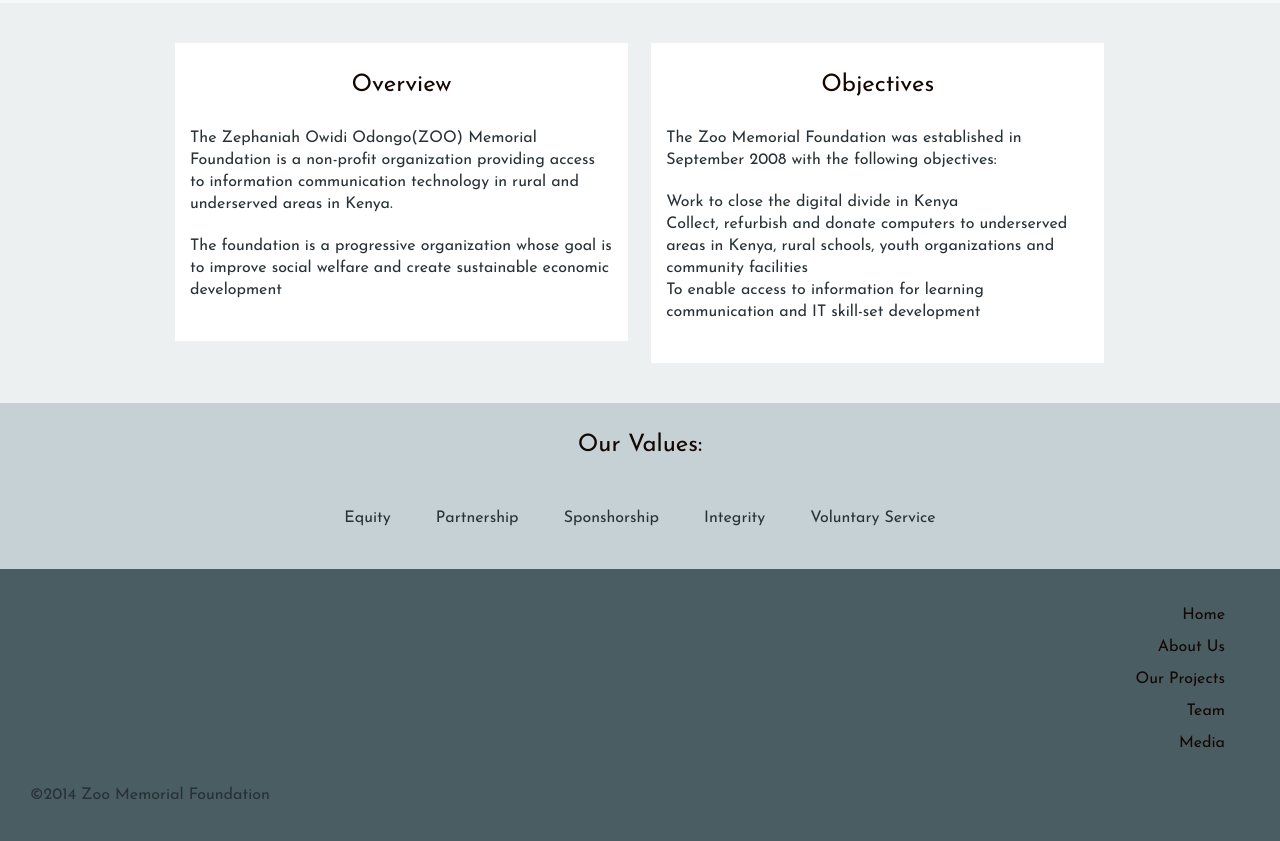
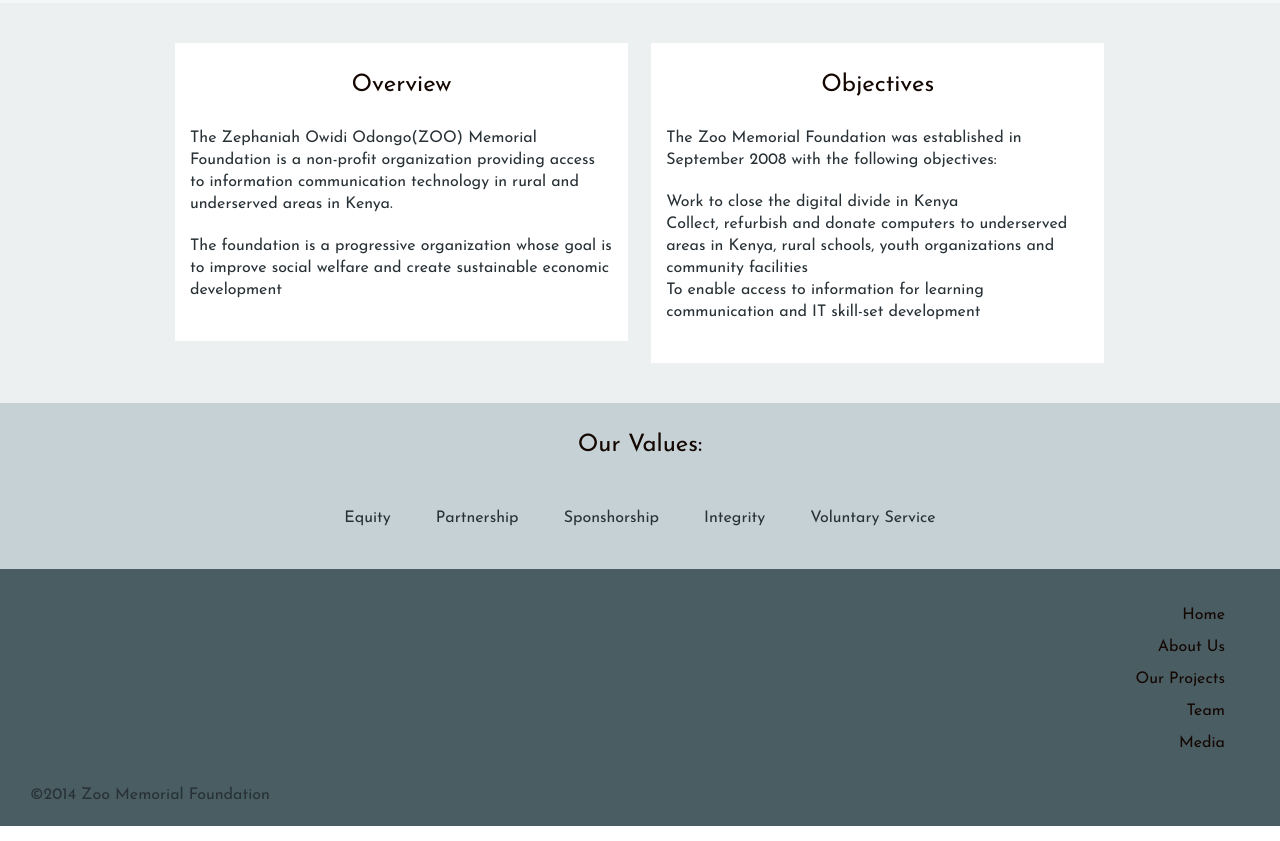
Before and after one commit to ImaginariumLTD/zoo-memorial, a plain HTML site: page index.html in a window 1280 px wide. Shown: the part 847-1688 px from the top of the page. Drawn offline with nearby package versions, Linux system fonts and the light colour scheme.

Commit message:
Changed padding of footer

```diff
--- a/assets/stylesheets/main.css
+++ b/assets/stylesheets/main.css
@@ -370,5 +370,8 @@
 
 .primary-footer {
   background-color: #495d63;
-  padding: 35px 15px;
+  padding-top: 35px;
+  padding-right: 15px;
+  padding-bottom: 20px;
+  padding-left: 15px;
 }
```
